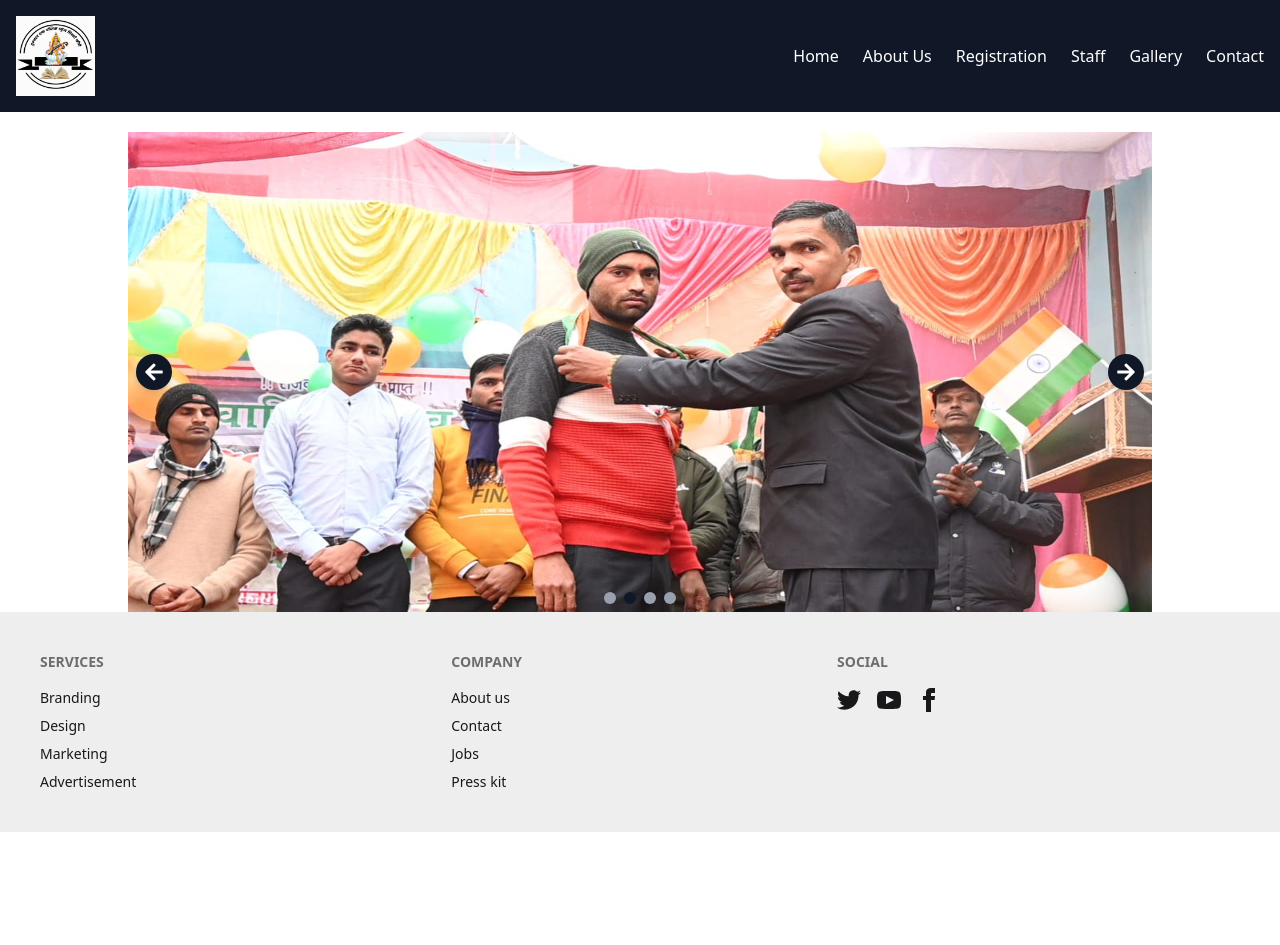
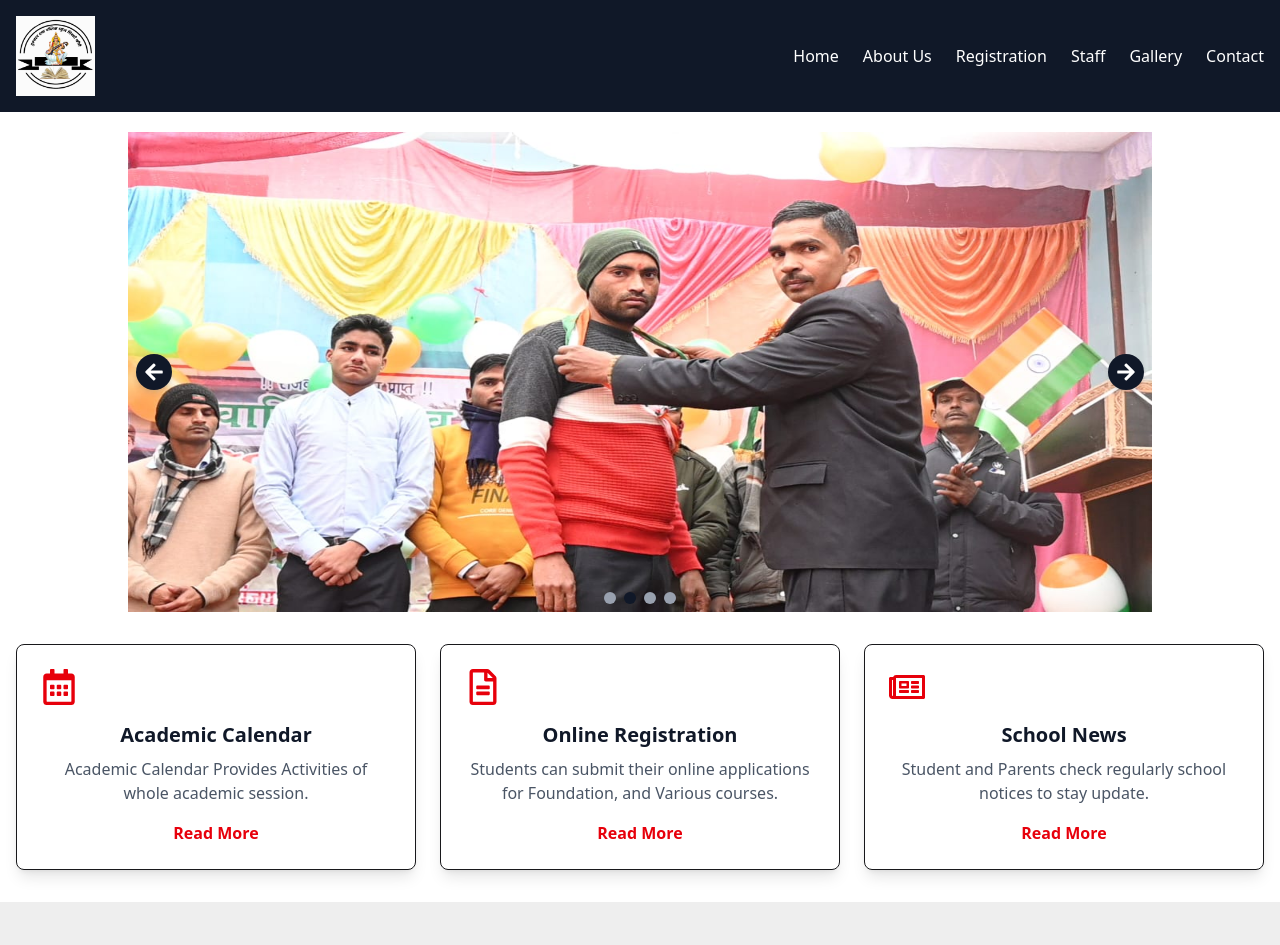
Before and after one commit to DevSanyamSrivastava/MySchool, a React (Vite) app: page / in a window 1280 px wide. Shown: the top 945 px of the page. Before the commit the page ends 832 px from the top, so only its background shows below. Built offline with nearby package versions, Linux system fonts and the light colour scheme.

Commit message:
Card Update

```diff
--- a/src/components/Home/Home.css
+++ /dev/null
@@ -1,3 +0,0 @@
-body{
-    background-color: antiquewhite;
-}
--- a/src/components/Home/Home.jsx
+++ b/src/components/Home/Home.jsx
@@ -10,7 +10,7 @@ import Fourth from "../../assets/slider/Fourth.jpg";
 
 const images = [First, Second, Third, Fourth];
 
-const Home = () => {
+export function Slider() {
   const [currentIndex, setCurrentIndex] = useState(0);
 
   // Auto-slide effect every 3 seconds
@@ -86,4 +86,57 @@ const Home = () => {
   );
 };
 
-export default Home;
+
+
+import { FaRegCalendarAlt, FaRegFileAlt, FaRegNewspaper } from "react-icons/fa";
+
+export function Card({ icon, title, description }) {
+  return (
+    <div className="bg-white shadow-lg rounded-lg p-6 text-center border hover:shadow-xl transition-shadow duration-300">
+      <div className="text-red-600 text-4xl mb-4">{icon}</div>
+      <h3 className="text-xl font-semibold text-gray-900">{title}</h3>
+      <p className="text-gray-600 mt-2">{description}</p>
+      <a href="#" className="text-red-600 font-semibold mt-4 inline-block hover:underline">
+        Read More
+      </a>
+    </div>
+  );
+}
+
+export function CardSection() {
+  return (
+    <div className="container mx-auto px-4 py-8">
+      {/* Responsive Grid Layout */}
+      <div className="grid grid-cols-1 md:grid-cols-3 gap-6">
+        <Card
+          icon={<FaRegCalendarAlt />}
+          title="Academic Calendar"
+          description="Academic Calendar Provides Activities of whole academic session."
+        />
+        <Card
+          icon={<FaRegFileAlt />}
+          title="Online Registration"
+          description="Students can submit their online applications for Foundation, and Various courses."
+        />
+        <Card
+          icon={<FaRegNewspaper />}
+          title="School News"
+          description="Student and Parents check regularly school notices to stay update."
+        />
+      </div>
+    </div>
+  );
+}
+
+
+
+
+
+export default function Home(){
+  return(
+    <>
+    <Slider/>
+    <CardSection/>
+    </>
+  )
+}
```
